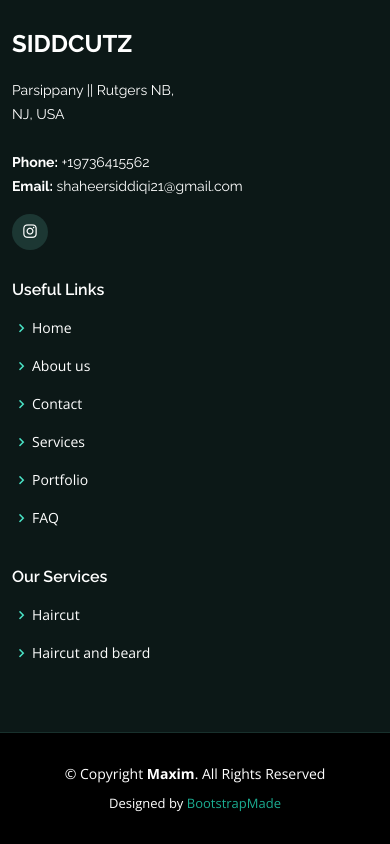
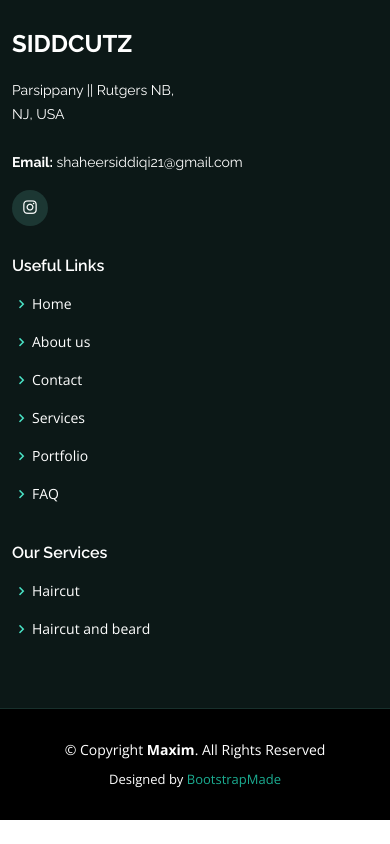
Before and after one commit to displayai/siddcutz, a plain HTML site: page index.html in a window 390 px wide. Shown: the part 10289-11133 px from the top of the page. After the commit the page ends 11109 px from the top, so only its background shows below. Drawn offline with nearby package versions, Linux system fonts and the light colour scheme.

Commit message:
remove phone number

```diff
--- a/index.html
+++ b/index.html
@@ -555,7 +555,6 @@
               <p>
                 Parsippany || Rutgers NB,  <br>
                 NJ, USA<br><br>
-                <strong>Phone:</strong> +19736415562<br>
                 <strong>Email:</strong> shaheersiddiqi21@gmail.com<br>
               </p>
               <div class="social-links mt-3">
```
